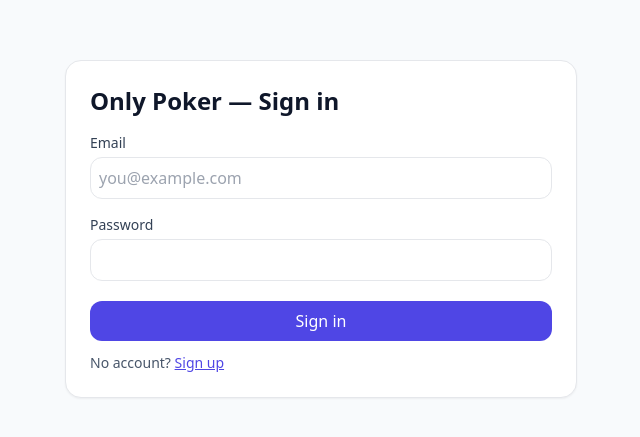
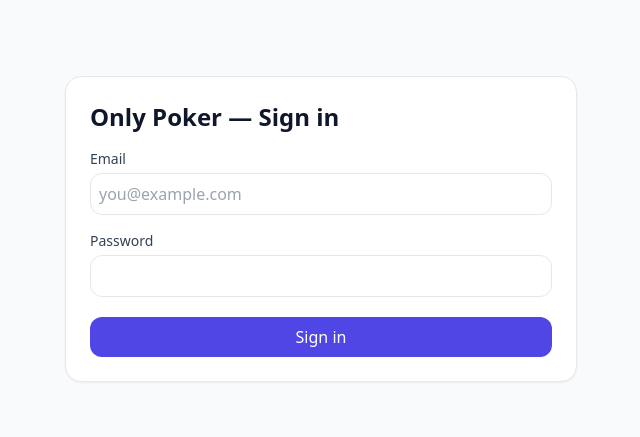
Before and after one commit to yeruvabala/notion-poker-web, a Next.js app: page /login in a window 1280 px wide. Shown: the part 171-608 px from the top of the page, without its empty margins (319-959 px from the left). Built offline with nearby package versions, Linux system fonts and the light colour scheme; no server answers.

Commit message:
Update LoginClient.tsx

```diff
--- a/app/login/LoginClient.tsx
+++ b/app/login/LoginClient.tsx
@@ -8,7 +8,6 @@ export default function LoginClient() {
   const router = useRouter();
   const params = useSearchParams();
   const redirectTo = params.get('redirectTo') || '/';
-
   const supabase = createBrowserClient();
 
   const [email, setEmail] = useState('');
@@ -20,7 +19,6 @@ export default function LoginClient() {
     e.preventDefault();
     setErr(null);
     setLoading(true);
-
     const { error } = await supabase.auth.signInWithPassword({ email, password });
     setLoading(false);
 
@@ -64,10 +62,6 @@ export default function LoginClient() {
         >
           {loading ? 'Signing in…' : 'Sign in'}
         </button>
-
-        <div className="mt-3 text-sm text-slate-600">
-          No account? <a href="/signup" className="text-indigo-600 underline">Sign up</a>
-        </div>
       </form>
     </div>
   );
```
